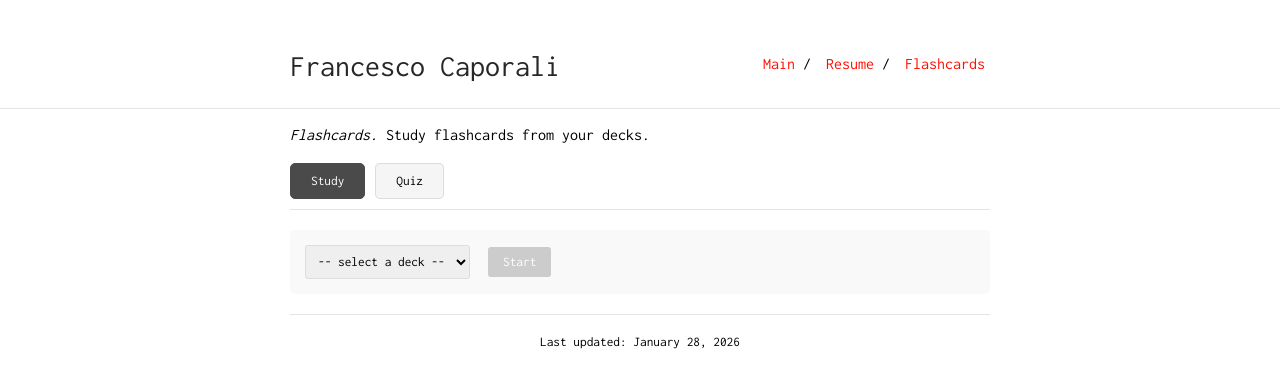
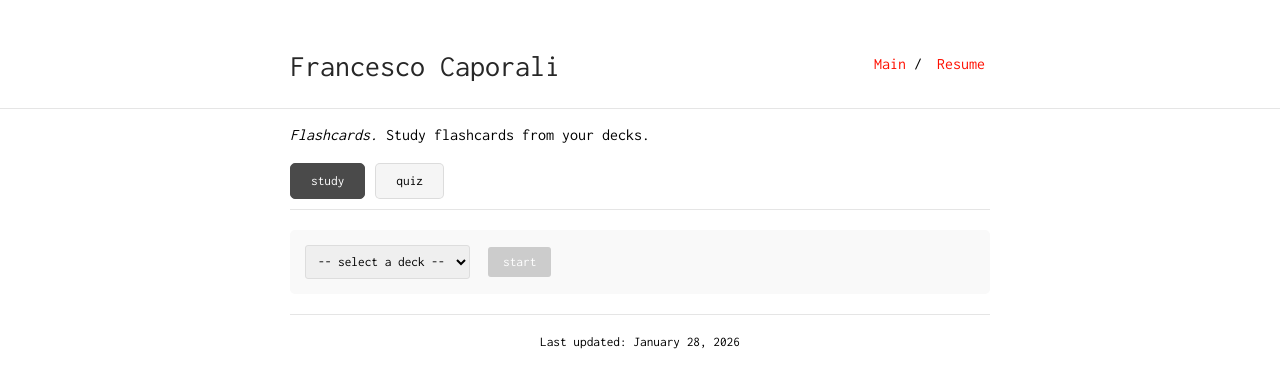
Before and after one commit to caporali/caporali.github.io, a Jekyll site: the page built from flashcards.md, in a window 1280 px wide. Shown: the top 388 px of the page. Built offline with Jekyll 4.4.1, drawn with Linux system fonts in a browser that asks for light colours; some of the changed lines change nothing that is shown.

Commit message:
graphic update flashcards
updated the graphics of flashcards tab (and removed it from the main).

```diff
--- a/_config.yml
+++ b/_config.yml
@@ -19,7 +19,5 @@
     link: "/"
   - name: "Resume"
     link: "/files/cv_caporali.pdf"
-  - name: "Flashcards"
-    link: "/flashcards"
-  # - name: "Example"
-  #   link: "/example"
+  # - name: "Flashcards"
+  #   link: "/flashcards"
--- a/flashcards.md
+++ b/flashcards.md
@@ -5,58 +5,68 @@
 
 *Flashcards.* Study flashcards from your decks.
 
-<div class="mode-selector">
-    <button class="mode-btn active" data-mode="study">Study</button>
-    <button class="mode-btn" data-mode="quiz">Quiz</button>
+<div class = "mode-selector">
+    <button class = "mode-btn active" data-mode = "study">study</button>
+    <button class = "mode-btn" data-mode = "quiz">quiz</button>
 </div>
 
-<div id="study-mode" class="mode-content active">
-    <div class="controls">
-        <select id="study-deck-select"><option value="">-- select a deck --</option></select>
-        <button id="start-study-btn" disabled>Start</button>
+<div id = "study-mode" class = "mode-content active">
+    <div class = "controls">
+        <select id = "study-deck-select"><option value = "">-- select a deck --</option></select>
+        <button id = "start-study-btn" disabled>start</button>
     </div>
-    <div id="study-area" style="display: none;">
-        <div class="flashcard-wrapper">
-            <button class="arrow-btn left" id="prev-card-btn">‹</button>
-            <div class="flashcard-container">
-                <div class="card-counter"><span id="current-card-num">1</span>/<span id="total-cards">0</span></div>
-                <div class="flashcard" id="study-card">
-                    <div class="card-front"><div class="card-content" id="study-front"></div></div>
-                    <div class="card-back" style="display: none;"><div class="card-content" id="study-back"></div></div>
+    <div id = "study-area" style = "display: none;">
+        <div class = "flashcard-wrapper">
+            <button class = "arrow-btn left" id = "prev-card-btn">‹</button>
+            <div class = "flashcard-container">
+                <div class = "flashcard" id = "study-card">
+                    <div class = "card-front">
+                        <div class = "card-counter"><span id = "current-card-num">1</span>/<span id = "total-cards">0</span></div>
+                        <div class = "card-content" id = "study-front"></div>
+                    </div>
+                    <div class = "card-back" style = "display: none;">
+                        <div class = "card-counter"><span id = "current-card-num-back">1</span>/<span id = "total-cards-back">0</span></div>
+                        <div class = "card-content" id = "study-back"></div>
+                    </div>
                 </div>
             </div>
-            <button class="arrow-btn right" id="next-card-btn">›</button>
+            <button class = "arrow-btn right" id = "next-card-btn">›</button>
         </div>
-        <div class="shuffle-container">
-            <button class="shuffle-btn" id="shuffle-btn" title="Shuffle">↻</button>
+        <div class = "shuffle-container">
+            <button class = "shuffle-btn" id = "shuffle-btn" title = "shuffle">↻</button>
         </div>
     </div>
 </div>
 
-<div id="quiz-mode" class="mode-content">
-    <div class="controls">
-        <select id="quiz-deck-select"><option value="">-- select a deck --</option></select>
-        <button id="start-quiz-btn" disabled>Start</button>
+<div id = "quiz-mode" class = "mode-content">
+    <div class = "controls">
+        <select id = "quiz-deck-select"><option value = "">-- select a deck --</option></select>
+        <button id = "start-quiz-btn" disabled>start</button>
     </div>
-    <div id="quiz-area" style="display: none;">
-        <div class="quiz-progress">Question <span id="quiz-current-num">1</span> of <span id="quiz-total">0</span> | Score: <span id="quiz-score">0</span>/<span id="quiz-max-score">0</span></div>
-        <div class="quiz-question">
-            <h3 id="quiz-question-text"></h3>
-            <div id="quiz-options"></div>
-            <div id="quiz-answer-input" style="display: none;">
-                <input type="text" id="quiz-text-answer" placeholder="Type your answer">
-                <button id="submit-answer-btn">Submit</button>
+    <div id = "quiz-area" style = "display: none;">
+        <div class = "quiz-progress">
+            <span>Question <span id = "quiz-current-num">1</span> of <span id = "quiz-total">0</span></span>
+            <div class = "progress-bar">
+                <div class = "progress-fill" id = "progress-fill"></div>
             </div>
-            <div id="quiz-feedback" style="display: none;"></div>
         </div>
-        <div class="actions">
-            <button id="quiz-next-btn" disabled>Next</button>
+        <div class = "quiz-question">
+            <h3 id = "quiz-question-text"></h3>
+            <div id = "quiz-options"></div>
+            <div id = "quiz-answer-input" style = "display: none;">
+                <input type = "text" id = "quiz-text-answer" placeholder = "Type your answer">
+                <button id = "submit-answer-btn">submit</button>
+                <div id = "correct-answer-display" style = "display: none; margin-top: 10px; color: #00cc00; font-weight: bold;"></div>
+            </div>
+        </div>
+        <div class = "actions">
+            <button id = "quiz-next-btn" disabled>next</button>
         </div>
     </div>
-    <div id="quiz-results" style="display: none;">
+    <div id = "quiz-results" style = "display: none;">
         <h2>Results</h2>
-        <p>Score: <span id="final-score">0</span>/<span id="final-total">0</span> (<span id="final-percentage">0</span>%)</p>
-        <button id="retake-quiz-btn">Retake</button>
+        <p>Score: <span id = "final-score">0</span>/<span id = "final-total">0</span> (<span id = "final-percentage">0</span>%)</p>
+        <button id = "retake-quiz-btn">retake</button>
     </div>
 </div>
 
@@ -77,20 +87,22 @@
 .arrow-btn:hover { background: #f5f5f5; border-color: #4a4a4a; }
 .arrow-btn:active { transform: scale(0.95); }
 .flashcard-container { flex: 1; perspective: 1000px; min-height: 300px; position: relative; }
-.card-counter { position: absolute; top: 10px; right: 10px; font-size: 14px; color: #666; z-index: 10; background: rgba(255,255,255,0.9); padding: 5px 10px; border-radius: 3px; }
 .flashcard { width: 100%; height: 300px; position: relative; transform-style: preserve-3d; transition: transform 0.6s; cursor: pointer; }
 .flashcard.flipped { transform: rotateY(180deg); }
-.card-front, .card-back { position: absolute; width: 100%; height: 100%; backface-visibility: hidden; border: 1px solid #ddd; border-radius: 10px; display: flex; align-items: center; justify-content: center; background: white; box-shadow: 0 2px 8px rgba(0,0,0,0.1); }
+.card-front, .card-back { position: absolute; width: 100%; height: 100%; backface-visibility: hidden; border: 1px solid #ddd; border-radius: 10px; display: flex; flex-direction: column; align-items: center; justify-content: center; background: white; box-shadow: 0 2px 8px rgba(0,0,0,0.1); }
 .card-back { transform: rotateY(180deg); }
+.card-counter { position: absolute; top: 10px; right: 10px; font-size: 14px; color: #666; z-index: 10; background: rgba(255,255,255,0.9); padding: 5px 10px; border-radius: 3px; }
 .card-content { padding: 30px; text-align: center; font-size: 18px; word-wrap: break-word; max-width: 90%; white-space: pre-wrap; }
 .shuffle-container { text-align: center; margin-top: 20px; }
 .shuffle-btn { width: 40px; height: 40px; border-radius: 50%; border: 1px solid #ddd; background: white; font-size: 20px; cursor: pointer; display: inline-flex; align-items: center; justify-content: center; transition: all 0.3s; color: #4a4a4a; }
 .shuffle-btn:hover { background: #f5f5f5; border-color: #4a4a4a; transform: rotate(90deg); }
 .shuffle-btn:active { transform: rotate(90deg) scale(0.95); }
-.quiz-progress { text-align: center; margin-bottom: 20px; font-weight: bold; color: #4a4a4a; }
+.quiz-progress { margin-bottom: 20px; font-weight: bold; color: #4a4a4a; display: flex; align-items: center; gap: 15px; }
+.progress-bar { flex: 1; height: 8px; background: #e0e0e0; border-radius: 4px; overflow: hidden; }
+.progress-fill { height: 100%; background: #4a4a4a; transition: width 0.3s; width: 0%; }
 .quiz-question { background: #f9f9f9; padding: 30px; border-radius: 5px; margin: 20px 0; }
 .quiz-question h3 { margin-bottom: 20px; color: #4a4a4a; white-space: pre-wrap; }
-.quiz-option { padding: 15px; margin: 10px 0; background: white; border: 1px solid #ddd; border-radius: 5px; cursor: pointer; transition: all 0.3s; white-space: pre-wrap; }
+.quiz-option { padding: 15px; margin: 10px 0; background: white; border: 2px solid #ddd; border-radius: 5px; cursor: pointer; transition: all 0.3s; white-space: pre-wrap; }
 .quiz-option:hover { border-color: #4a4a4a; background: #f5f5f5; }
 .quiz-option.correct { border-color: #00cc00; background: #f0fff0; }
 .quiz-option.incorrect { border-color: #ff4444; background: #fff0f0; }
@@ -98,9 +110,6 @@
 #quiz-answer-input input { width: 70%; padding: 10px; border: 1px solid #ddd; border-radius: 3px; font-family: "Inconsolata", monospace; }
 #quiz-answer-input button { padding: 10px 20px; margin-left: 10px; background: #4a4a4a; color: white; border: none; border-radius: 3px; cursor: pointer; font-family: "Inconsolata", monospace; }
 #quiz-answer-input button:hover { background: #333; }
-#quiz-feedback { margin-top: 20px; padding: 15px; border-radius: 5px; font-weight: bold; white-space: pre-wrap; }
-#quiz-feedback.correct { background: #f0fff0; color: #00cc00; border: 1px solid #00cc00; }
-#quiz-feedback.incorrect { background: #fff0f0; color: #ff4444; border: 1px solid #ff4444; }
 #quiz-results { text-align: center; padding: 30px; background: #f9f9f9; border-radius: 5px; margin-top: 20px; }
 #quiz-results h2 { color: #4a4a4a; margin-bottom: 20px; }
 #quiz-results p { font-size: 18px; margin: 10px 0; }
@@ -110,11 +119,11 @@
 .actions button { padding: 10px 20px; background: #4a4a4a; color: white; border: none; border-radius: 3px; cursor: pointer; font-family: "Inconsolata", monospace; }
 .actions button:hover { background: #333; }
 .actions button:disabled { background: #ccc; cursor: not-allowed; }
-.error { background: #fff0f0; color: #ff4444; padding: 15px; border-radius: 5px; margin: 20px 0; border: 1px solid #ff4444; }
+.error { background: #fff0f0; color: #ff4444; padding: 15px; border-radius: 5px; margin: 20px 0; border: 2px solid #ff4444; }
 </style>
 
 <script>
-let decks = [], studyCards = [], studyIdx = 0, quizCards = [], quizIdx = 0, quizScore = 0;
+let decks = [], study_cards = [], study_idx = 0, quiz_cards = [], quiz_idx = 0, quiz_score = 0;
 
 document.addEventListener('DOMContentLoaded', () => {
     loadDecks();
@@ -122,34 +131,62 @@
     document.getElementById('start-study-btn').onclick = startStudy;
     document.getElementById('study-deck-select').onchange = (e) => document.getElementById('start-study-btn').disabled = !e.target.value;
     document.getElementById('study-card').onclick = flipCard;
-    document.getElementById('next-card-btn').onclick = () => { studyIdx = (studyIdx + 1) % studyCards.length; showCard(); };
-    document.getElementById('prev-card-btn').onclick = () => { studyIdx = (studyIdx - 1 + studyCards.length) % studyCards.length; showCard(); };
-    document.getElementById('shuffle-btn').onclick = () => { for (let i = studyCards.length - 1; i > 0; i--) { const j = Math.floor(Math.random() * (i + 1)); [studyCards[i], studyCards[j]] = [studyCards[j], studyCards[i]]; } studyIdx = 0; showCard(); };
+    document.getElementById('next-card-btn').onclick = () => { study_idx = (study_idx + 1) % study_cards.length; showCard(); };
+    document.getElementById('prev-card-btn').onclick = () => { study_idx = (study_idx - 1 + study_cards.length) % study_cards.length; showCard(); };
+    document.getElementById('shuffle-btn').onclick = () => {
+        for (let i = study_cards.length - 1; i > 0; i--) {
+            const j = Math.floor(Math.random() * (i + 1));
+            [study_cards[i], study_cards[j]] = [study_cards[j], study_cards[i]];
+        }
+        study_idx = 0;
+        showCard();
+    };
     document.addEventListener('keydown', (e) => {
         if (document.getElementById('study-area').style.display !== 'none') {
-            if (e.key === 'ArrowLeft') { studyIdx = (studyIdx - 1 + studyCards.length) % studyCards.length; showCard(); }
-            if (e.key === 'ArrowRight') { studyIdx = (studyIdx + 1) % studyCards.length; showCard(); }
-            if (e.key === ' ' || e.key === 'Enter') { e.preventDefault(); flipCard(); }
+            if (e.key === 'ArrowLeft') {
+                study_idx = (study_idx - 1 + study_cards.length) % study_cards.length;
+                showCard();
+            }
+            if (e.key === 'ArrowRight') {
+                study_idx = (study_idx + 1) % study_cards.length;
+                showCard();
+            }
+            if (e.key === ' ' || e.key === 'Enter') {
+                e.preventDefault();
+                flipCard();
+            }
         }
     });
     document.getElementById('start-quiz-btn').onclick = startQuiz;
     document.getElementById('quiz-deck-select').onchange = (e) => document.getElementById('start-quiz-btn').disabled = !e.target.value;
     document.getElementById('submit-answer-btn').onclick = submitAnswer;
-    document.getElementById('quiz-text-answer').onkeypress = (e) => { if (e.key === 'Enter') submitAnswer(); };
-    document.getElementById('quiz-next-btn').onclick = () => { quizIdx++; showQuiz(); };
+    document.getElementById('quiz-text-answer').onkeypress = (e) => {
+        if (e.key === 'Enter') submitAnswer();
+    };
+    document.getElementById('quiz-next-btn').onclick = () => {
+        quiz_idx++;
+        showQuiz();
+    };
     document.getElementById('retake-quiz-btn').onclick = startQuiz;
 });
 
 async function loadDecks() {
-    const knownDecks = [{ name: 'ddd_1_1', file: 'flashcards/ddd_1_1.txt' }];
+    const known_decks = [{ name: 'ddd_1_1', file: 'flashcards/ddd_1_1.txt' }];
     decks = [];
-    for (const d of knownDecks) {
-        try { if ((await fetch(d.file)).ok) decks.push(d); } catch {}
+    for (const d of known_decks) {
+        try {
+            if ((await fetch(d.file)).ok) decks.push(d);
+        } catch {}
     }
     ['study-deck-select', 'quiz-deck-select'].forEach(id => {
         const sel = document.getElementById(id);
-        sel.innerHTML = '<option value="">-- select a deck --</option>';
-        decks.forEach(d => { const opt = document.createElement('option'); opt.value = d.file; opt.textContent = d.name; sel.appendChild(opt); });
+        sel.innerHTML = '<option value = "">-- select a deck --</option>';
+        decks.forEach(d => {
+            const opt = document.createElement('option');
+            opt.value = d.file;
+            opt.textContent = d.name;
+            sel.appendChild(opt);
+        });
     });
 }
 
@@ -165,22 +202,26 @@
     const file = document.getElementById('study-deck-select').value;
     if (!file) return alert('Please select a deck!');
     try {
-        studyCards = await loadDeck(file);
-        if (!studyCards.length) return alert('No cards found!');
-        studyIdx = 0;
+        study_cards = await loadDeck(file);
+        if (!study_cards.length) return alert('No cards found!');
+        study_idx = 0;
         document.getElementById('study-area').style.display = 'block';
         showCard();
     } catch (e) {
-        document.getElementById('study-area').innerHTML = `<div class="error">Error: ${e.message}</div>`;
+        document.getElementById('study-area').innerHTML = `<div class = "error">Error: ${e.message}</div>`;
     }
 }
 
 function showCard() {
-    const c = studyCards[studyIdx];
+    const c = study_cards[study_idx];
     document.getElementById('study-front').textContent = c.front;
     document.getElementById('study-back').textContent = c.back;
-    document.getElementById('current-card-num').textContent = studyIdx + 1;
-    document.getElementById('total-cards').textContent = studyCards.length;
+    const num = study_idx + 1;
+    const total = study_cards.length;
+    document.getElementById('current-card-num').textContent = num;
+    document.getElementById('total-cards').textContent = total;
+    document.getElementById('current-card-num-back').textContent = num;
+    document.getElementById('total-cards-back').textContent = total;
     document.getElementById('study-card').classList.remove('flipped');
     document.querySelector('.card-back').style.display = 'none';
 }
@@ -188,98 +229,121 @@
 function flipCard() {
     const fc = document.getElementById('study-card');
     const cb = document.querySelector('.card-back');
-    if (fc.classList.contains('flipped')) { fc.classList.remove('flipped'); cb.style.display = 'none'; }
-    else { fc.classList.add('flipped'); cb.style.display = 'flex'; }
+    if (fc.classList.contains('flipped')) {
+        fc.classList.remove('flipped');
+        cb.style.display = 'none';
+    } else {
+        fc.classList.add('flipped');
+        cb.style.display = 'flex';
+    }
 }
 
 async function startQuiz() {
     const file = document.getElementById('quiz-deck-select').value;
     if (!file) return alert('Please select a deck!');
     try {
-        quizCards = await loadDeck(file);
-        if (!quizCards.length) return alert('No cards found!');
-        for (let i = quizCards.length - 1; i > 0; i--) { const j = Math.floor(Math.random() * (i + 1)); [quizCards[i], quizCards[j]] = [quizCards[j], quizCards[i]]; }
-        quizIdx = 0; quizScore = 0;
+        quiz_cards = await loadDeck(file);
+        if (!quiz_cards.length) return alert('No cards found!');
+        for (let i = quiz_cards.length - 1; i > 0; i--) {
+            const j = Math.floor(Math.random() * (i + 1));
+            [quiz_cards[i], quiz_cards[j]] = [quiz_cards[j], quiz_cards[i]];
+        }
+        quiz_idx = 0;
+        quiz_score = 0;
         document.getElementById('quiz-area').style.display = 'block';
         document.getElementById('quiz-results').style.display = 'none';
         showQuiz();
     } catch (e) {
-        document.getElementById('quiz-area').innerHTML = `<div class="error">Error: ${e.message}</div>`;
+        document.getElementById('quiz-area').innerHTML = `<div class = "error">Error: ${e.message}</div>`;
     }
 }
 
 function showQuiz() {
-    if (quizIdx >= quizCards.length) {
+    if (quiz_idx >= quiz_cards.length) {
         document.getElementById('quiz-area').style.display = 'none';
         document.getElementById('quiz-results').style.display = 'block';
-        document.getElementById('final-score').textContent = quizScore;
-        document.getElementById('final-total').textContent = quizCards.length;
-        document.getElementById('final-percentage').textContent = Math.round((quizScore / quizCards.length) * 100);
+        document.getElementById('final-score').textContent = quiz_score;
+        document.getElementById('final-total').textContent = quiz_cards.length;
+        document.getElementById('final-percentage').textContent = Math.round((quiz_score / quiz_cards.length) * 100);
         return;
     }
-    const c = quizCards[quizIdx];
+    const c = quiz_cards[quiz_idx];
     document.getElementById('quiz-question-text').textContent = c.front;
-    document.getElementById('quiz-current-num').textContent = quizIdx + 1;
-    document.getElementById('quiz-total').textContent = quizCards.length;
-    document.getElementById('quiz-max-score').textContent = quizCards.length;
-    document.getElementById('quiz-score').textContent = quizScore;
-    document.getElementById('quiz-feedback').style.display = 'none';
+    const current = quiz_idx + 1;
+    const total = quiz_cards.length;
+    document.getElementById('quiz-current-num').textContent = current;
+    document.getElementById('quiz-total').textContent = total;
+    const percentage = (current / total) * 100;
+    document.getElementById('progress-fill').style.width = percentage + '%';
     document.getElementById('quiz-next-btn').disabled = true;
 
-    if (quizCards.length >= 4) {
+    if (quiz_cards.length >= 4) {
         document.getElementById('quiz-options').style.display = 'block';
         document.getElementById('quiz-answer-input').style.display = 'none';
         const opts = document.getElementById('quiz-options');
         opts.innerHTML = '';
         const wrong = [];
-        while (wrong.length < 3 && wrong.length < quizCards.length - 1) {
-            const r = quizCards[Math.floor(Math.random() * quizCards.length)];
+        while (wrong.length < 3 && wrong.length < quiz_cards.length - 1) {
+            const r = quiz_cards[Math.floor(Math.random() * quiz_cards.length)];
             if (r !== c && !wrong.includes(r.back)) wrong.push(r.back);
         }
         const all = [c.back, ...wrong];
-        for (let i = all.length - 1; i > 0; i--) { const j = Math.floor(Math.random() * (i + 1)); [all[i], all[j]] = [all[j], all[i]]; }
+        for (let i = all.length - 1; i > 0; i--) {
+            const j = Math.floor(Math.random() * (i + 1));
+            [all[i], all[j]] = [all[j], all[i]];
+        }
         all.forEach(a => {
             const div = document.createElement('div');
             div.className = 'quiz-option';
             div.textContent = a;
-            div.onclick = () => { if (document.getElementById('quiz-next-btn').disabled) selectAnswer(div, a === c.back); };
+            div.onclick = () => {
+                if (document.getElementById('quiz-next-btn').disabled) selectAnswer(div, a === c.back);
+            };
             opts.appendChild(div);
         });
     } else {
         document.getElementById('quiz-options').style.display = 'none';
         document.getElementById('quiz-answer-input').style.display = 'block';
         document.getElementById('quiz-text-answer').value = '';
+        document.getElementById('quiz-text-answer').disabled = false;
+        document.getElementById('quiz-text-answer').style.backgroundColor = '';
+        document.getElementById('quiz-text-answer').style.borderColor = '';
+        document.getElementById('correct-answer-display').style.display = 'none';
         document.getElementById('quiz-text-answer').focus();
     }
 }
 
 function selectAnswer(el, correct) {
     document.querySelectorAll('.quiz-option').forEach(o => o.style.pointerEvents = 'none');
-    if (correct) { el.classList.add('correct'); quizScore++; document.getElementById('quiz-score').textContent = quizScore; showFeedback(true); }
-    else { el.classList.add('incorrect'); document.querySelectorAll('.quiz-option').forEach(o => { if (o.textContent === quizCards[quizIdx].back) o.classList.add('correct'); }); showFeedback(false); }
+    const correct_answer = quiz_cards[quiz_idx].back;
+    document.querySelectorAll('.quiz-option').forEach(o => {
+        if (o.textContent === correct_answer) o.classList.add('correct');
+        else if (o === el && !correct) o.classList.add('incorrect');
+    });
+    if (correct) quiz_score++;
     document.getElementById('quiz-next-btn').disabled = false;
 }
 
 function submitAnswer() {
     const ua = document.getElementById('quiz-text-answer').value.trim().toLowerCase();
-    const ca = quizCards[quizIdx].back.trim().toLowerCase();
+    const ca = quiz_cards[quiz_idx].back.trim().toLowerCase();
     const correct = ua === ca;
-    if (correct) { quizScore++; document.getElementById('quiz-score').textContent = quizScore; }
-    showFeedback(correct, quizCards[quizIdx].back);
+    if (correct) quiz_score++;
     document.getElementById('quiz-text-answer').disabled = true;
+    document.getElementById('quiz-text-answer').style.backgroundColor = correct ? '#f0fff0' : '#fff0f0';
+    document.getElementById('quiz-text-answer').style.borderColor = correct ? '#00cc00' : '#ff4444';
+    if (!correct) {
+        document.getElementById('correct-answer-display').style.display = 'block';
+        document.getElementById('correct-answer-display').textContent = 'Correct: ' + quiz_cards[quiz_idx].back;
+    } else {
+        document.getElementById('correct-answer-display').style.display = 'none';
+    }
     document.getElementById('quiz-next-btn').disabled = false;
-}
-
-function showFeedback(correct, answer = null) {
-    const fb = document.getElementById('quiz-feedback');
-    fb.style.display = 'block';
-    fb.className = correct ? 'correct' : 'incorrect';
-    fb.textContent = correct ? '✓ Correct!' : `✗ Incorrect. Correct answer: ${answer || ''}`;
 }
 
 function switchMode(mode) {
     document.querySelectorAll('.mode-btn').forEach(b => b.classList.remove('active'));
-    document.querySelector(`[data-mode="${mode}"]`).classList.add('active');
+    document.querySelector(`[data-mode = "${mode}"]`).classList.add('active');
     document.querySelectorAll('.mode-content').forEach(c => c.classList.remove('active'));
     document.getElementById(`${mode}-mode`).classList.add('active');
 }
```
